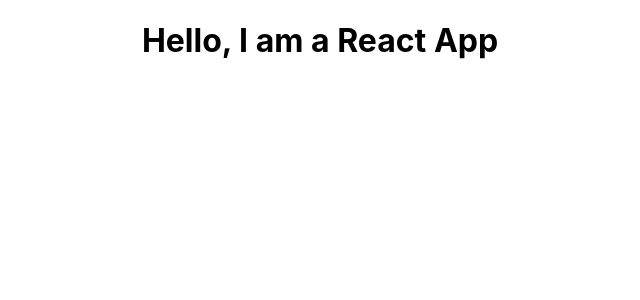
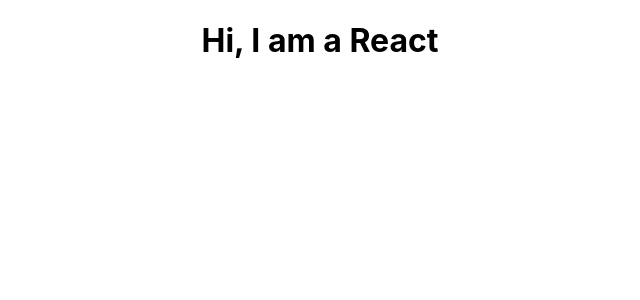
Before and after one commit to pale-cinder/react-examples, a React (Create React App) app in the folder react-base/: page / in a window 1280 px wide. Shown: the top 300 px of the page, without its empty margins (320-960 px from the left). Built offline with nearby package versions, Linux system fonts and the light colour scheme.

Commit message:
testing return function

```diff
--- a/react-base/src/App.js
+++ b/react-base/src/App.js
@@ -3,11 +3,13 @@
 
 class App extends Component {
   render() {
-    return (
-      <div className="App">
-        <h1>Hello, I am a React App</h1>
-      </div>
-    );
+    // return (
+    //   <div className="App">
+    //     <h1>Hello, I am a React App</h1>
+    //   </div>
+    // );
+
+    return React.createElement('div', {className: 'App'}, React.createElement('h1', null, 'Hi, I am a React'));
   }
 }
 
```
